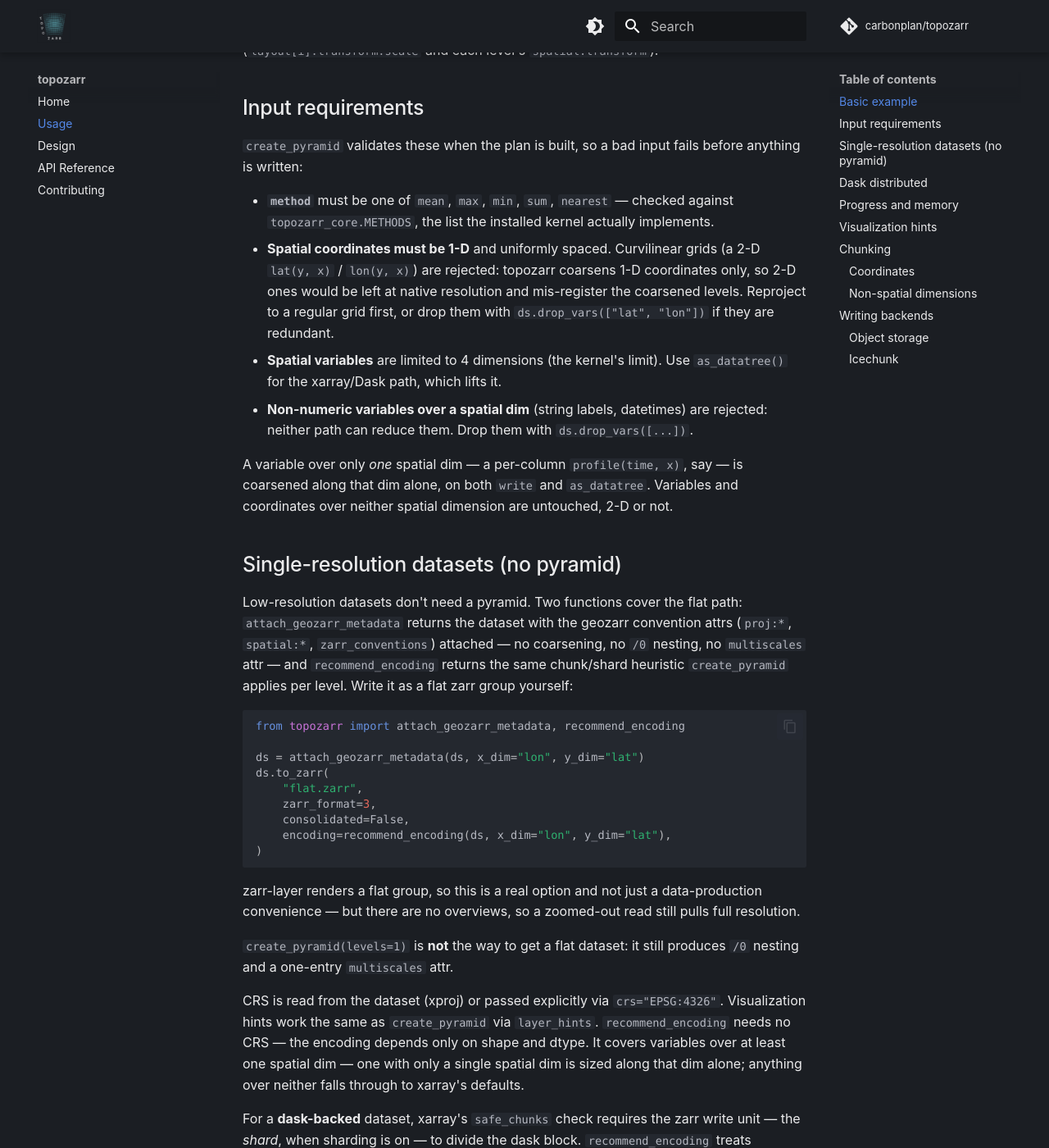
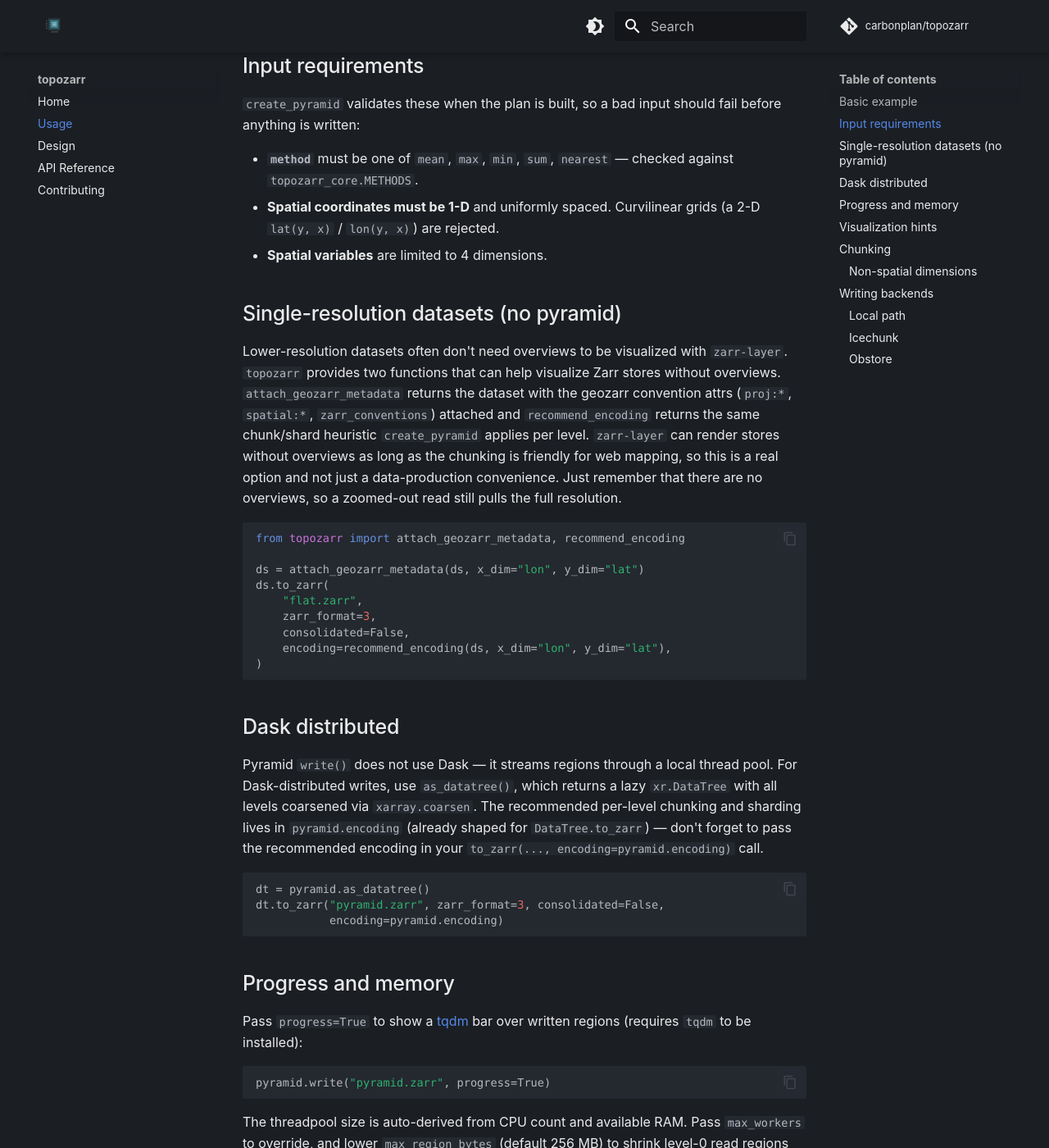
Before and after one commit to carbonplan/topozarr, an MkDocs documentation site: the page built from docs/usage.md, in a window 1280 px wide and 1400 px high, scrolled down 893 px. Shown: the whole window at 82% size. Built offline with MkDocs 1.6.1 and Material for MkDocs 9.7.7, drawn with Linux system fonts in a browser that asks for light colours; some web fonts are replaced; comment, search, counter and statistics services are not loaded; some of the changed text lies outside the part shown.

Commit message:
wip docs cleanup (readme, usage, index, logo, ci)

````diff
--- a/docs/usage.md
+++ b/docs/usage.md
@@ -26,44 +26,34 @@ pyramid.write("pyramid.zarr")
 
 `levels` is the total number of resolution levels including the original. Level `0` is the original (highest) resolution; each subsequent level is coarsened by 2× per spatial dimension.
 
-To build a sparse or non-uniform pyramid, pass `factors` instead of `levels` — explicit cumulative downsample factors per level, e.g. `factors=[1, 4, 16]` for native, 4×, and 16×. The list must start at `1`, be strictly increasing, and have each entry integer-divide the next. `levels=N` is equivalent to `factors=[1, 2, ..., 2**(N-1)]`.
+To build a non-uniform pyramid, pass `factors` instead of `levels` — explicit cumulative downsample factors per level, e.g. `factors=[1, 4, 16]` for native, 4×, and 16×.
 
 ```python
 pyramid = create_pyramid(ds, factors=[1, 4, 16])
 ```
 
-Levels are always named sequentially (`0, 1, 2, …`) regardless of `factors`; the downsample factor isn't in the node name but in the multiscales metadata (`layout[i].transform.scale` and each level's `spatial:transform`).
+Levels are always named sequentially (`0, 1, 2, …`) regardless of if you specify `factors`; the downsample factor isn't in the node name but in the multiscales metadata (`layout[i].transform.scale` and each level's `spatial:transform`).
 
 ## Input requirements
 
-`create_pyramid` validates these when the plan is built, so a bad input fails
+`create_pyramid` validates these when the plan is built, so a bad input should fail
 before anything is written:
 
 - **`method`** must be one of `mean`, `max`, `min`, `sum`, `nearest` — checked
-  against `topozarr_core.METHODS`, the list the installed kernel actually
-  implements.
+  against `topozarr_core.METHODS`.
 - **Spatial coordinates must be 1-D** and uniformly spaced. Curvilinear grids
-  (a 2-D `lat(y, x)` / `lon(y, x)`) are rejected: topozarr coarsens 1-D
-  coordinates only, so 2-D ones would be left at native resolution and
-  mis-register the coarsened levels. Reproject to a regular grid first, or
-  drop them with `ds.drop_vars(["lat", "lon"])` if they are redundant.
-- **Spatial variables** are limited to 4 dimensions (the kernel's limit). Use
-  `as_datatree()` for the xarray/Dask path, which lifts it.
-- **Non-numeric variables over a spatial dim** (string labels, datetimes) are
-  rejected: neither path can reduce them. Drop them with `ds.drop_vars([...])`.
-
-A variable over only *one* spatial dim — a per-column `profile(time, x)`, say —
-is coarsened along that dim alone, on both `write` and `as_datatree`. Variables
-and coordinates over neither spatial dimension are untouched, 2-D or not.
+  (a 2-D `lat(y, x)` / `lon(y, x)`) are rejected.
+- **Spatial variables** are limited to 4 dimensions.
 
 ## Single-resolution datasets (no pyramid)
 
-Low-resolution datasets don't need a pyramid. Two functions cover the flat path:
+Lower-resolution datasets often don't need overviews to be visualized with `zarr-layer`. `topozarr` provides two functions that can help visualize Zarr stores without overviews.
 `attach_geozarr_metadata` returns the dataset with the geozarr convention attrs
-(`proj:*`, `spatial:*`, `zarr_conventions`) attached — no coarsening, no `/0`
-nesting, no `multiscales` attr — and `recommend_encoding` returns the same
-chunk/shard heuristic `create_pyramid` applies per level. Write it as a flat
-zarr group yourself:
+(`proj:*`, `spatial:*`, `zarr_conventions`) attached and `recommend_encoding` returns the same
+chunk/shard heuristic `create_pyramid` applies per level.
+`zarr-layer` can render stores without overviews as long as the chunking is friendly for web mapping, so this is a real option and not just a
+data-production convenience. Just remember that there are no overviews, so a zoomed-out read
+still pulls the full resolution.
 
 ```python
 from topozarr import attach_geozarr_metadata, recommend_encoding
@@ -77,61 +67,15 @@ ds.to_zarr(
 )
 ```
 
-zarr-layer renders a flat group, so this is a real option and not just a
-data-production convenience — but there are no overviews, so a zoomed-out read
-still pulls full resolution.
-
-`create_pyramid(levels=1)` is **not** the way to get a flat dataset: it still
-produces `/0` nesting and a one-entry `multiscales` attr.
-
-CRS is read from the dataset (xproj) or passed explicitly via `crs="EPSG:4326"`.
-Visualization hints work the same as `create_pyramid` via `layer_hints`.
-`recommend_encoding` needs no CRS — the encoding depends only on shape and
-dtype. It covers variables over at least one spatial dim — one with only a
-single spatial dim is sized along that dim alone; anything over neither falls
-through to xarray's defaults.
-
-For a **dask-backed** dataset, xarray's `safe_chunks` check requires the zarr
-write unit — the *shard*, when sharding is on — to divide the dask block.
-`recommend_encoding` treats `chunks_per_shard` as an upper bound and flexes it
-down until a shard does, so the snippet above writes a dask source as is.
-
-The exception is a source chunk too small to divide into a chunk of usable size
-(under ~128 elements, or under half the ideal chunk). The recommendation keeps a
-read-aligned shard there, and such a write still needs a rechunk or
-`safe_chunks=False`:
-
-```python
-enc = recommend_encoding(ds)["elevation"]
-ds = ds.chunk(dict(zip(ds.elevation.dims, enc["shards"])))
-```
-
-A lazily opened zarr-backed dataset (`xr.open_dataset(..., chunks=None)`) is
-unaffected — nothing checks it.
-
 ## Dask distributed
 
-`write()` is **not** Dask — it streams regions through a local thread pool. For Dask-distributed writes, use `as_datatree()`, which returns a lazy `xr.DataTree` with all levels coarsened via `xarray.coarsen`. The recommended per-level chunking and sharding lives in `pyramid.encoding` (already shaped for `DataTree.to_zarr`) — don't forget to pass it!
+Pyramid `write()` does not use Dask — it streams regions through a local thread pool. For Dask-distributed writes, use `as_datatree()`, which returns a lazy `xr.DataTree` with all levels coarsened via `xarray.coarsen`. The recommended per-level chunking and sharding lives in `pyramid.encoding` (already shaped for `DataTree.to_zarr`) — don't forget to pass the recommended encoding in your `to_zarr(..., encoding=pyramid.encoding)` call.
 
 ```python
 dt = pyramid.as_datatree()
 dt.to_zarr("pyramid.zarr", zarr_format=3, consolidated=False,
            encoding=pyramid.encoding)
 ```
-
-This path produces the same values and dtypes as `write()`, `_FillValue`
-handling included. Each coarsen runs on an `f8` promotion to match the kernel's
-accumulator, so a `u1` variable is momentarily 8x its stored size — bounded by
-the dask block, not the array. An `f8` source is the one case the two paths
-differ, by under 1 ULP on `mean`/`sum`.
-
-`pyramid.encoding` is shard-aligned to the source chunking at every level, not
-just level 0, so this writes without `safe_chunks=False` as long as the
-coarsened dask blocks stay large enough to divide into a usable chunk — roughly
-half the ideal chunk size, ~181 elements for `f4` at the default target. Past
-that depth the levels fall out of alignment and need `safe_chunks=False`. A
-2000² `f4` source chunked at 1000 stays aligned for three levels; chunked at
-500 it aligns for two.
 
 ## Progress and memory
 
@@ -141,7 +85,7 @@ Pass `progress=True` to show a [tqdm](https://tqdm.github.io/) bar over written
 pyramid.write("pyramid.zarr", progress=True)
 ```
 
-The threadpool size is auto-derived from CPU count and available RAM. Pass `max_workers` to override, and lower `max_region_bytes` (default 256 MB) to shrink level-0 read regions on chunked sources. For bounded memory on large stores, open the source lazily (e.g. `xr.open_zarr(store, chunks=None)`). See [Design](design.md#streaming-memory-model).
+The threadpool size is auto-derived from CPU count and available RAM. Pass `max_workers` to override, and lower `max_region_bytes` (default 256 MB) to shrink level-0 read regions on chunked sources.
 
 Pass `keep_levels_in_memory=True` to keep levels in RAM and skip re-reading them from the store between levels (faster, but uses more memory). `None` (default) enables this automatically when subsequent levels fit in RAM.
 
@@ -167,7 +111,7 @@ Written into the root `zarr-layer` metadata key; nothing else changes.
 
 `pyramid.encoding` holds the chunk and shard sizes per variable per level; `pyramid.write` applies them automatically.
 
-The heuristics target ~500 KB chunks for web visualization. Tune shard size with `chunks_per_shard` — chunks per shard along each spatial dimension (default `4`). Valid values are powers of 2: `1, 2, 4, 8, 16, 32`. Larger shards mean fewer, bigger reads/writes and higher memory (shards are the unit of work — see [Design](design.md#chunk-and-shard-heuristics)).
+The heuristics target ~500 KB spatial chunks for web visualization. Tune shard size with `chunks_per_shard` — chunks per shard along each spatial dimension (default `4`). Valid values are powers of 2: `1, 2, 4, 8, 16, 32`. Larger shards mean fewer, bigger reads/writes and higher memory (shards are the unit of work — see [Design](design.md#chunk-and-shard-heuristics)).
 
 | `chunks_per_shard` | chunks/shard | approx shard size |
 |--------------------|:------------:|:-----------------:|
@@ -177,15 +121,6 @@ The heuristics target ~500 KB chunks for web visualization. Tune shard size with
 | 16 | 256 | ~128 MB |
 
 Pass `chunks_per_shard=None` to disable sharding entirely.
-
-### Coordinates
-
-A 1-D coordinate along a spatial dimension is chunked too, sized as a 1-D array
-against the same byte target (~65k `f8` elements at the default ~500 KB) rather
-than as a tile, and never sharded. Left to xarray's defaults it would be one
-chunk covering the whole array — fine at 10^4 elements, a multi-MB blocking read
-at 10^7. A coordinate that already fits in one chunk is left alone and does not
-appear in `pyramid.encoding`.
 
 ### Non-spatial dimensions
 
@@ -206,29 +141,13 @@ Repeat per level and variable. Zarr requires each shard to be a whole multiple o
 
 ## Writing backends
 
-`pyramid.write` accepts anything `zarr-python` can open — a local path, an `ObjectStore`, or an icechunk session store.
+`pyramid.write` accepts a local path, an `Obstore` store, or an `Icechunk` store.
 
-### Object storage
+### Local path
 
 ```python
-from obstore.store import from_url
-from zarr.storage import ObjectStore
-
-store = ObjectStore(
-    from_url(
-        "s3://carbonplan-scratch/topozarr/air.zarr",
-        region="us-west-2",
-        # defaults (5s connect / 30s total) can time out under heavy
-        # concurrency; symptom: GenericError with "Connect, TimedOut"
-        client_options={"connect_timeout": "30s", "timeout": "120s"},
-    )
-)
-# raise async concurrency for higher S3 throughput
-zarr.config.set({"async.concurrency": 128})
-pyramid.write(store, mode="w")
+pyramid.write("pyramid.zarr")
 ```
-
-If connect timeouts persist on large instances, lower the request fan-out (total in-flight requests is roughly `max_workers * async.concurrency`): reduce `async.concurrency` or pass a smaller `max_workers`.
 
 ### Icechunk
 
@@ -243,3 +162,32 @@ session = repo.writable_session("main")
 pyramid.write(session.store, mode="w")
 session.commit("write pyramid")
 ```
+
+### Obstore
+
+```python
+from obstore.store import from_url
+from zarr.storage import ObjectStore
+
+store = ObjectStore(from_url("s3://carbonplan-scratch/topozarr/air.zarr", region="us-west-2"))
+pyramid.write(store, mode="w")
+```
+
+**Tuning / troubleshooting:** `obstore`'s defaults (5s connect / 30s total) can time out under
+heavy concurrency, surfacing as `GenericError` with `"Connect, TimedOut"`. Raise them via
+`client_options`, and consider raising `zarr.config`'s `async.concurrency` for higher S3
+throughput:
+
+```python
+store = ObjectStore(
+    from_url(
+        "s3://carbonplan-scratch/topozarr/air.zarr",
+        region="us-west-2",
+        client_options={"connect_timeout": "30s", "timeout": "120s"},
+    )
+)
+zarr.config.set({"async.concurrency": 128})
+```
+
+If connect timeouts persist on large instances, try reducing `async.concurrency` or passing a
+smaller `max_workers`.
--- a/mkdocs.yml
+++ b/mkdocs.yml
@@ -7,8 +7,8 @@ repo_name: carbonplan/topozarr
 theme:
   name: material
   font: false
-  logo: logo_512x512.png
-  favicon: logo_512x512.png
+  logo: topozarr_logo_name.png
+  favicon: topozarr_logo.png
   palette:
     - scheme: slate
       toggle:
--- a/pyproject.toml
+++ b/pyproject.toml
@@ -46,7 +46,7 @@ test = [
     "ipdb>=0.13.13",
     "moto[s3,server]>=5.0",
     "obstore>=0.9.1",
-    "pre-commit>=4.5.1",
+    "prek>=0.5.2",
     "pytest>=9.0.2",
     "pytest-xdist>=3.8.0",
     "ruff>=0.14.11",
````
Also changed, not shown: README.md (+11 -25 lines), docs/contributing.md (+1 -1 lines), docs/index.md (+6 -1 lines), docs/logo_512x512.png (deleted), docs/topozarr_logo.png (added), docs/topozarr_logo_name.png (added), 2 other files.
